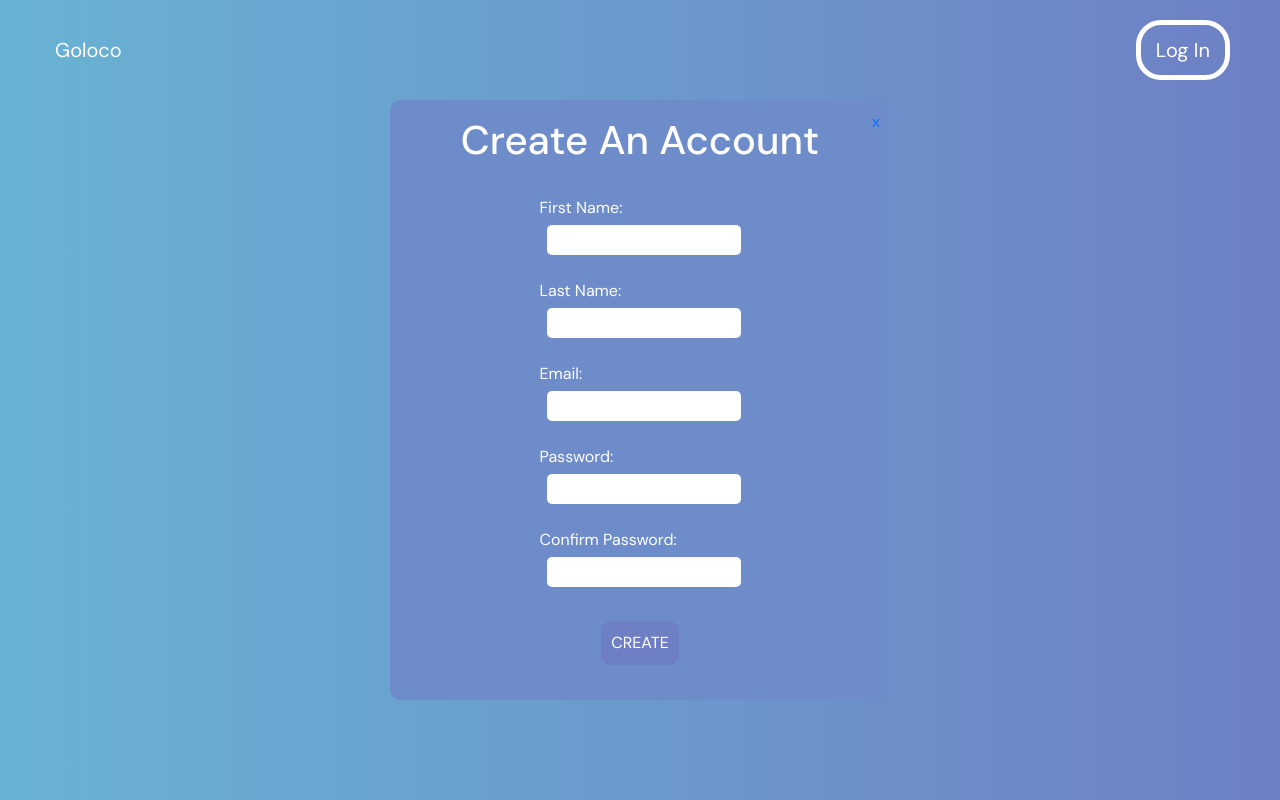
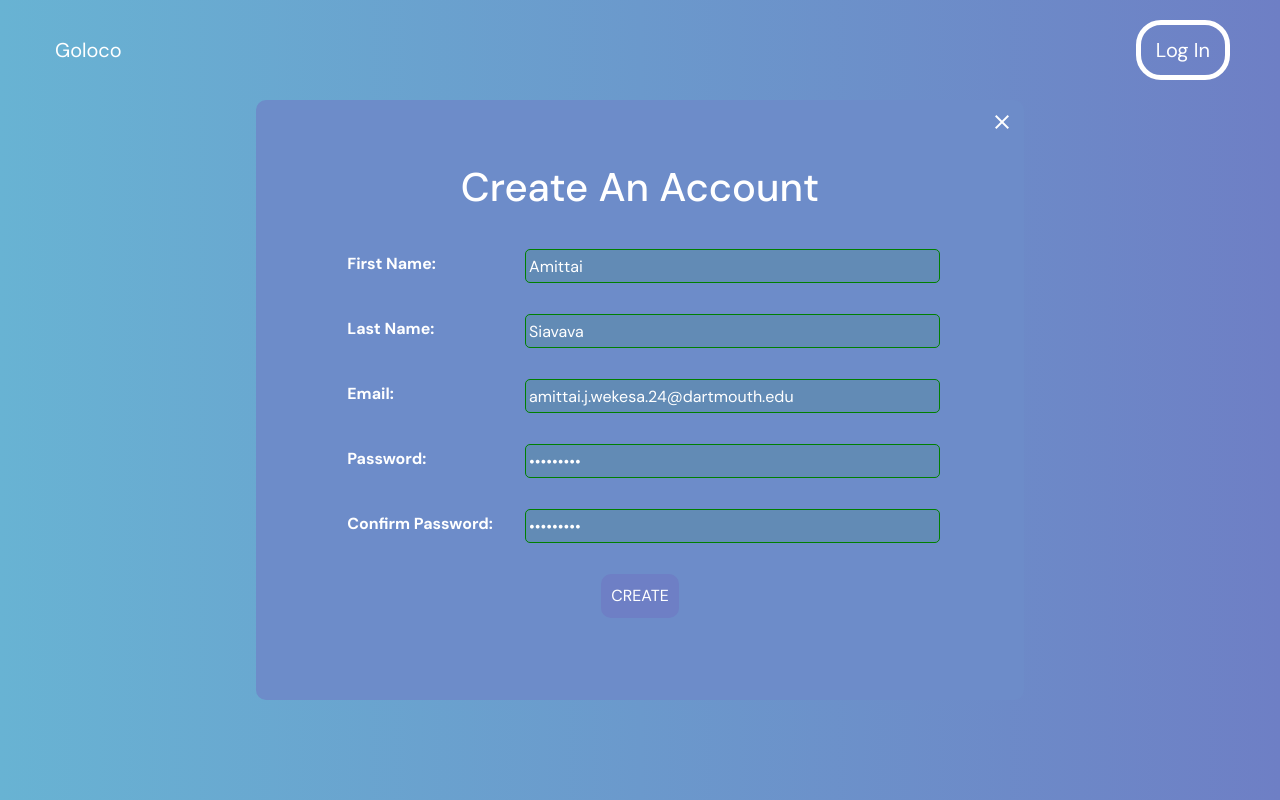
Before and after one commit to siavava/networking-platform, a React (Vite) app: page /signup in a window 1280 px wide. Built offline with nearby package versions, Linux system fonts and the light colour scheme; a web font is replaced by a local one.

Commit message:
sign-up verification

```diff
--- a/src/components/signup.jsx
+++ b/src/components/signup.jsx
@@ -3,67 +3,176 @@ import React, { useState } from 'react';
 import { NavLink, useNavigate } from 'react-router-dom';
 import { useDispatch } from 'react-redux';
 
+import '../signup.style.scss';
+
 // import actions
 import { signup } from '../store/actions';
+import { validateName, validateEmail, validatePassword } from '../modules/validate';
+import AuthErrorModal from './auth-error-modal';
 
 export default function SignUp() {
   const dispatch = useDispatch();
   const navigate = useNavigate();
-  const [firstName, setFname] = useState('');
-  const [lastName, setLname] = useState('');
-  const [email, setEmail] = useState('');
-  const [confirm, setConfirm] = useState('');
-  const [password, setPassword] = useState('');
+  const [firstName, setFirstName] = useState('Amittai');
+  const [lastName, setLastName] = useState('Siavava');
+  const [email, setEmail] = useState('amittai.j.wekesa.24@dartmouth.edu');
+  const [confirm, setConfirm] = useState('kJDXDYk*3');
+  const [password, setPassword] = useState('kJDXDYk*3');
+  const [showError, setShowError] = useState(false);
+  const [errorCode, setErrorCode] = useState(0);
+
+  const showErrorModal = () => {
+    setShowError(true);
+  };
+
+  const closeErrorModal = () => {
+    setShowError(false);
+  };
+
+  /**
+   * Validate first name
+   * @returns {boolean}
+   */
+  const validFirstName = () => validateName(firstName);
+
+  /**
+   * Validate last name
+   * @returns {boolean}
+   */
+  const validLastName = () => validateName(lastName);
+
+  /**
+   * Validate email
+   * @returns {boolean}
+   */
+  const validEmail = () => validateEmail(email);
+
+  /**
+   * Validate password
+   * @returns {boolean}
+   */
+  const validPassword = () => validatePassword(password);
+
+  /**
+   * Validate confirm password
+   * @returns {boolean}
+   */
+  const validConfirm = () => password === confirm;
+
   const handleSubmit = () => {
-    const validate = () => firstName !== '' && lastName !== '' && email !== '' && password !== '' && password === confirm;
+    const validate = () => (
+      validFirstName() && validLastName() && validEmail() && validPassword() && validConfirm()
+    );
     if (validate()) {
       signup({
         firstName,
         lastName,
         email,
         password,
-      })(dispatch, navigate);
+      })(dispatch, navigate).then((response) => {
+        if (response.code === 200) {
+          console.log('Sign up successful');
+        } else {
+          console.log('Sign up failed');
+          // console.log(`response: ${response.response.status}`);
+          console.log(`response: ${Object.keys(response)}`);
+          try {
+            setErrorCode(response.response.status || 0);
+          } catch (error) {
+            setErrorCode(0);
+          }
+          showErrorModal();
+        }
+      }).catch(() => {
+        showErrorModal();
+      });
+    } else {
+      console.log('Invalid input');
+      setErrorCode(999);
+      showErrorModal();
     }
   };
 
   return (
     <div className="signup-modal">
       <h1>Create An Account</h1>
-      <NavLink to="/" className="close-button">x</NavLink>
-      <br />
+      <NavLink to="/" className="close-button">
+        <i className="material-icons close-icon" id="svg_options">close</i>
+      </NavLink>
 
       <label htmlFor="first-name">
-        First Name:
-        <input id="first-name" type="text" value={firstName} onChange={(e) => setFname(e.target.value)} />
+        <div> First Name</div>
+        <input id="first-name"
+          className={[
+            'verify',
+            validFirstName() ? '' : 'error',
+          ].join(' ')}
+          type="text"
+          value={firstName}
+          onChange={(e) => setFirstName(e.target.value)}
+        />
       </label>
-      <br />
 
       <label htmlFor="last-name">
-        Last Name:
-        <input id="last-name" type="text" value={lastName} onChange={(e) => setLname(e.target.value)} />
+        <div>Last Name</div>
+        <input id="last-name"
+          className={[
+            'verify',
+            validLastName() ? '' : 'error',
+          ].join(' ')}
+          type="text"
+          value={lastName}
+          onChange={(e) => setLastName(e.target.value)}
+        />
       </label>
-      <br />
 
       <label htmlFor="email">
-        Email:
-        <input id="email" type="text" value={email} onChange={(e) => setEmail(e.target.value)} />
+        <div>Email</div>
+        <input id="email"
+          className={[
+            'verify',
+            validEmail() ? '' : 'error',
+          ].join(' ')}
+          type="text"
+          value={email}
+          onChange={(e) => setEmail(e.target.value)}
+        />
       </label>
-      <br />
 
       <label htmlFor="password">
-        Password:
-        <input id="password" type="password" value={password} onChange={(e) => setPassword(e.target.value)} />
+        <div>Password</div>
+        <input id="password"
+          className={[
+            'verify',
+            validPassword() ? '' : 'error',
+          ].join(' ')}
+          type="password"
+          value={password}
+          onChange={(e) => setPassword(e.target.value)}
+        />
       </label>
-      <br />
 
       <label htmlFor="confirm-password">
-        Confirm Password:
-        <input id="confirm-password" type="password" value={confirm} onChange={(e) => setConfirm(e.target.value)} />
+        <div>Confirm Password</div>
+        <input id="confirm-password"
+          className={[
+            'verify',
+            validConfirm() ? '' : 'error',
+          ].join(' ')}
+          type="password"
+          value={confirm}
+          onChange={(e) => setConfirm(e.target.value)}
+        />
       </label>
-      <br />
 
       <input id="submit" type="button" value="Create" onClick={handleSubmit} />
 
+      { showError && (
+      <AuthErrorModal
+        errorCode={errorCode}
+        closeErrorModal={closeErrorModal}
+      />
+      ) }
     </div>
   );
 }
--- /dev/null
+++ b/src/signup.style.scss
@@ -0,0 +1,117 @@
+$background: linear-gradient(90deg, #68b3d3 0%, #6e7fc5 100%);
+$text: white;
+
+.signup-modal {
+  background-color: #6D8CC9;
+  color: $text;
+  width: clamp(500px, 60%, 800px);
+  display: flex;
+  border-radius: 10px;
+  flex-direction: column;
+  justify-content: center;
+  align-items: center;
+  position: absolute;
+  top: 50%;
+  left: 50%;
+  transform: translate(-50%, -50%);
+  gap: 20px;
+  margin: auto;
+  padding: 30px 10px;
+
+  #submit {
+    margin-top: 10px;
+    margin-bottom: 20px;
+    padding: 10px;
+    background-color: #6E7FC5;
+    color: white;
+    border: none;
+    cursor: pointer;
+    border-radius: 10px;
+    transition: all 0.3s ease-in-out;
+
+    &:hover {
+      background-color: #5b689f;
+    }
+  }
+
+  .close-button {
+    position: absolute;
+    top: 10px;
+    right: 10px;
+    background: none;
+    border: none;
+    font-size: 20px;
+    cursor: pointer;
+    color: white;
+    transition: all 0.3s ease-in-out;
+
+    &:hover {
+      color: red;
+    }
+  }
+
+  & > label {
+    margin-top: 5px;
+    padding: 3px;
+    margin-left: 7px;
+    display: block;
+    text-align: left;
+    border-radius: 5px;
+    border: none;
+    display: inline-flex;
+    width:80%;
+    justify-content: space-between;
+    align-items: center;
+
+    & > div {
+      font-weight: 600;
+      &::after {
+        content: ":";
+      }
+    }
+
+    input, input:-webkit-autofill, input:-webkit-autofill:hover,  input:-webkit-autofill:focus,  input:-webkit-autofill:active {
+      width: 70%;
+      height: 100%;
+      padding: 5px;
+      border-radius: 5px;
+      // border: none;
+      padding: 10px;
+
+      @media screen and (max-width: 800px) {
+        width: 50%;
+      }
+
+      &:focus {
+        outline: none;
+      }
+
+      &.verify {
+        position: relative;
+        border: 1px solid green;
+        background: rgba(green, 0.1);
+        color: white;
+        transition: all 0.3s ease-in-out;
+        &.error {
+          border: 1px solid red;
+          background: rgba(red, 0.1);
+        }
+      }
+    }
+  }
+}
+
+.signup-modal input[type="button"] {
+  margin-top: 10px;
+  margin-bottom: 20px;
+  padding: 10px;
+  background-color: #6E7FC5;
+  color: white;
+  border: none;
+  cursor: pointer;
+  border-radius: 10px
+}
+
+.signup-modal input[type="button"]:hover {
+  background-color: #5b689f;
+}
```
